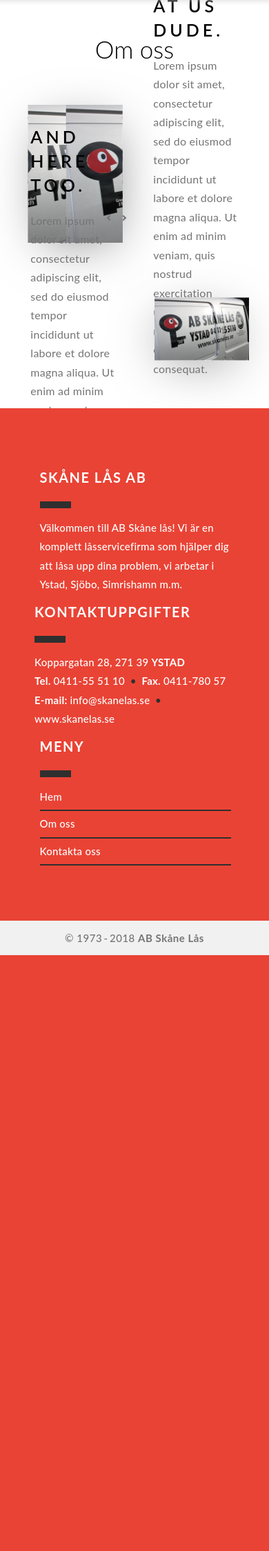
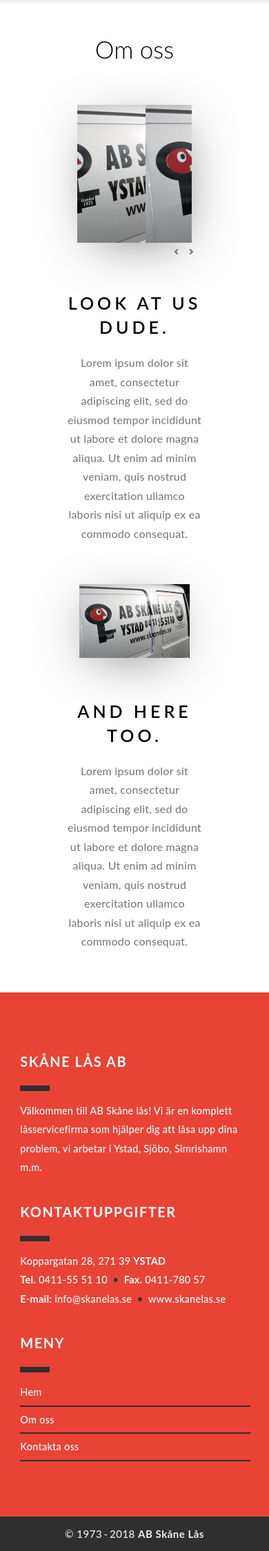
Before and after one commit to WebCreatorUF/Websites, a PHP site: page /Om_oss.html in a window 390 px wide. Shown: the part 66-2315 px from the top of the page at 69% size. Before the commit the page ends 1451 px from the top, so only its background shows below. Run offline with PHP 8.4, Linux system fonts and the light colour scheme; some libraries are stand-ins or nearby versions; some web fonts are replaced.

Commit message:
Add files via upload

```diff
--- a/Projekt_1/Kontakta_Oss.php
+++ b/Projekt_1/Kontakta_Oss.php
@@ -107,19 +107,19 @@
 						<ul>
 							<li>
 								<h3>SKÅNE LÅS AB</h3>
-								<hr style="width:35px; margin:10px 0 15px 0; border:5px solid #2F2F2F;">
+								<hr style="width:35px; margin:10px 0 15px 0; border:4px solid #2F2F2F;">
 								<p>Välkommen till AB Skåne lås! Vi är en komplett låsservicefirma som hjälper dig att låsa upp dina problem, vi arbetar i Ystad, Sjöbo, Simrishamn m.m.</p>
 							</li>
 							<li>
 								<h3>KONTAKTUPPGIFTER</h3>
-								<hr style="width:35px; margin:10px 0 15px 0; border:5px solid #2F2F2F;">
+								<hr style="width:35px; margin:10px 0 15px 0; border:4px solid #2F2F2F;">
 								<p>Koppargatan 28, 271 39 YSTAD</p>
 								<p>Tel. 0411-55 51 10&ensp;<span>•</span>&ensp;Fax. 0411-780 57</p>
 								<p>E-mail: info@skanelas.se&ensp;<span>•</span>&ensp;<a href="index.html">www.skanelas.se</a></p>
 							</li>
 							<li>
 								<h3>MENY</h3>
-								<hr style="width:35px; margin:10px 0 15px 0; border:5px solid #2F2F2F;">
+								<hr style="width:35px; margin:10px 0 15px 0; border:4px solid #2F2F2F;">
 								<p><a href="index.html">Hem</a></p>
 								<hr style="width: 100%; margin: 5px auto; border: 0.5px solid #2F2F2F;">
 								<p><a href="Om_oss.html">Om oss</a></p>
--- a/Projekt_1/Om_oss.html
+++ b/Projekt_1/Om_oss.html
@@ -112,19 +112,19 @@
 						<ul>
 							<li>
 								<h3>SKÅNE LÅS AB</h3>
-								<hr style="width:35px; margin:10px 0 15px 0; border:5px solid #2F2F2F;">
+								<hr style="width:35px; margin:10px 0 15px 0; border:4px solid #2F2F2F;">
 								<p>Välkommen till AB Skåne lås! Vi är en komplett låsservicefirma som hjälper dig att låsa upp dina problem, vi arbetar i Ystad, Sjöbo, Simrishamn m.m.</p>
 							</li>
 							<li>
 								<h3>KONTAKTUPPGIFTER</h3>
-								<hr style="width:35px; margin:10px 0 15px 0; border:5px solid #2F2F2F;">
+								<hr style="width:35px; margin:10px 0 15px 0; border:4px solid #2F2F2F;">
 								<p>Koppargatan 28, 271 39 <b>YSTAD</b></p>
 								<p><b>Tel.</b> 0411-55 51 10&ensp;<span>•</span>&ensp;<b>Fax.</b> 0411-780 57</p>
 								<p><b>E-mail:</b> info@skanelas.se&ensp;<span>•</span>&ensp;<a href="index.html">www.skanelas.se</a></p>
 							</li>
 							<li>
 								<h3>MENY</h3>
-								<hr style="width:35px; margin:10px 0 15px 0; border:5px solid #2F2F2F;">
+								<hr style="width:35px; margin:10px 0 15px 0; border:4px solid #2F2F2F;">
 								<p><a href="index.html">Hem</a></p>
 								<hr style="width: 100%; margin: 5px auto; border: 0.5px solid #2F2F2F;">
 								<p><a href="Om_oss.html">Om oss</a></p>
--- a/Projekt_1/index.html
+++ b/Projekt_1/index.html
@@ -69,19 +69,19 @@
 						<ul>
 							<li>
 								<h3>SKÅNE LÅS AB</h3>
-								<hr style="width:35px; margin:10px 0 15px 0; border:5px solid #2F2F2F;">
+								<hr style="width:35px; margin:10px 0 15px 0; border:4px solid #2F2F2F;">
 								<p>Välkommen till AB Skåne lås! Vi är en komplett låsservicefirma som hjälper dig att låsa upp dina problem, vi arbetar i Ystad, Sjöbo, Simrishamn m.m.</p>
 							</li>
 							<li>
 								<h3>KONTAKTUPPGIFTER</h3>
-								<hr style="width:35px; margin:10px 0 15px 0; border:5px solid #2F2F2F;">
+								<hr style="width:35px; margin:10px 0 15px 0; border:4px solid #2F2F2F;">
 								<p>Koppargatan 28, 271 39 YSTAD</p>
 								<p>Tel. 0411-55 51 10&ensp;<span>•</span>&ensp;Fax. 0411-780 57</p>
 								<p>E-mail: info@skanelas.se&ensp;<span>•</span>&ensp;<a href="index.html">www.skanelas.se</a></p>
 							</li>
 							<li>
 								<h3>MENY</h3>
-								<hr style="width:35px; margin:10px 0 15px 0; border:5px solid #2F2F2F;">
+								<hr style="width:35px; margin:10px 0 15px 0; border:4px solid #2F2F2F;">
 								<p><a href="index.html">Hem</a></p>
 								<hr style="width: 100%; margin: 5px auto; border: 0.5px solid #2F2F2F;">
 								<p><a href="Om_oss.html">Om oss</a></p>
--- a/Projekt_1/style.css
+++ b/Projekt_1/style.css
@@ -193,7 +193,7 @@ article ul:nth-child(2) li:nth-child(1) {
 }
 
 article ul:nth-child(2) li:nth-child(2) {
-	width: 625px;
+	width: 650px;
 }
 
 article ul:nth-child(2) li:nth-child(1) ul {
@@ -491,7 +491,7 @@ input[type=submit]:hover {
 footer {
 	width: 100%;
 	height: 100%;
-	background-color: #F1F1F1;
+	background-color: #2F2F2F;
 }
 
 footer .footer_container {
@@ -503,7 +503,7 @@ footer .footer_container {
 
 footer p {
 	text-align: left;
-	color: #747474;
+	color: #EEE;
 	font-family: "Lato";
 	font-weight: 500;
 	font-size: 15px;
@@ -603,7 +603,7 @@ footer .info li:nth-child(3) p {
 	}
 
 	article ul li:nth-child(1) {
-		margin: 0px auto 30px auto;
+		margin: 30px auto;
 	}
 
 	article ul li:nth-child(1) ul li:nth-child(1) {
@@ -629,6 +629,212 @@ footer .info li:nth-child(3) p {
 	#googleMap {
 		width: 100%;
 		height: 400px;
+	}
+
+	article .article_about ul {
+		margin: 0 auto;
+	}
+
+	.container_text {
+		position:relative;
+		width:100%;
+		height: auto;
+		top:0;
+		left:0;
+		transform: translate(0);
+	}
+
+	.article_about:nth-child(odd) .container_text {
+		position:relative;
+		width:100%;
+		height: auto;
+		top:0;
+		left:0;
+		transform: translate(0);
+	}
+
+	.slider-wrapper {
+		width: 85%;
+		height: auto;
+		position:relative;
+		margin:10px;
+		left:0;
+		transform: translate(0);
+		overflow: hidden;
+		background-color: transparent;
+		box-shadow: 5px 15px 75px -20px #777;
+	}
+
+	.inner-wrapper {
+		width: 500%;
+		height: 100%;
+		position: relative;
+		left: -100%;
+	}
+
+	.slide {
+		width: calc(100% / 5);
+		height: 100%;
+		float: left;
+		font-size: 100px;
+		color: black;
+		display: flex;
+		justify-content: center;
+		align-items: center;
+	}
+
+	.button {
+		width: 1vw;
+		height: 1vw;
+		border-top: 2px solid #747474;
+		position:absolute;
+		cursor: pointer;
+		top:100%;
+		margin:0px 50%;
+		transition: .25s ease-in-out;
+	}
+
+	.prev {
+		border-left: 2px solid #747474;
+		transform: rotate(-45deg);
+		left:30%;
+		transition: .25s ease-in-out;
+	}
+
+	.next {
+		border-right: 2px solid #747474;
+		transform: rotate(45deg);
+		left:30%;
+		margin: 0 60%;
+		transition: .25s ease-in-out;
+	}
+
+	.article_about {
+		width:100%;
+		height:100%;
+	}
+
+	.article_about ul {
+		width:100%;
+		height:100%;
+		display:block;
+		position:relative;
+	}
+
+	.article_about ul li {
+		display:block;
+		margin:0 auto;
+		height:inherit;
+		background-color:transparent;
+	}
+
+	.article_about ul li:nth-child(1) {
+		width:50%;
+		float:none;
+		margin:0 auto;
+	}
+
+	.article_about ul li:nth-child(2) {
+		width:50%;
+		height:inherit;
+		float:none;
+		text-align: center;
+		letter-spacing: 0.25px;
+		top:0;
+		transform:translate(0);
+		margin: 60px auto;
+	}
+
+	.article_about ul li:nth-child(2) h2 {
+		font-size: 25px;
+		font-family:"Lato";
+		line-height: 35px;
+		width: 100%;
+		margin: 0px auto 20px auto;
+		letter-spacing: 5px;
+		font-weight:600;
+	}
+
+	.article_about ul li:nth-child(2) p {
+		font-size:16px;
+		line-height: 27.5px;
+		color:#747474;
+		width:100%;
+		margin: 0 auto;
+	}
+
+	.article_about:nth-child(2) ul li:nth-child(1) {
+		float:none;
+	}
+
+	.article_about .img_about {
+		width:100%;
+		height: inherit;
+	}
+
+	.article_about .img_about img {
+		width:41vw;
+		height:auto;
+		transform: translate(0);
+		top:0;
+		position: relative;
+		box-shadow: -5px 15px 75px -20px #777;
+	}
+
+	footer ul {
+		width: 100%;
+		height: 100%;
+		margin: 0 auto;
+		padding: 0;
+		text-align: center;
+	}
+
+	footer ul li {
+		display: block;
+		width: 85%;
+		height: auto;
+		margin: 0 auto;
+		vertical-align: top;
+	}
+
+	footer .info {
+		background-color: #e94335;
+		padding:75px 0px;
+	}
+
+	footer .info p {
+		text-align: left;
+		color: #fff;
+		font-weight: 500;
+		font-size: 14.5px;
+		letter-spacing: 0.25px;
+		margin:0 auto;
+		line-height:27.5px;
+		width:100%;
+	}
+
+	footer .info h3 {
+		text-align: left;
+		color: #fff;
+		font-family: "Lato";
+		font-weight: bolder;
+		font-size: 20px;
+		letter-spacing: 1.5px;
+		margin:0 auto;
+		line-height:50px;
+		width:100%;
+	}
+
+	footer .info li:nth-child(1) p {
+		width:100%;
+	}
+
+	footer .info li:nth-child(2) {
+		margin: 25px auto;
+	}
+
+	footer .info li:nth-child(3) p {
+		width:100%;
 	}
 }
 
```
